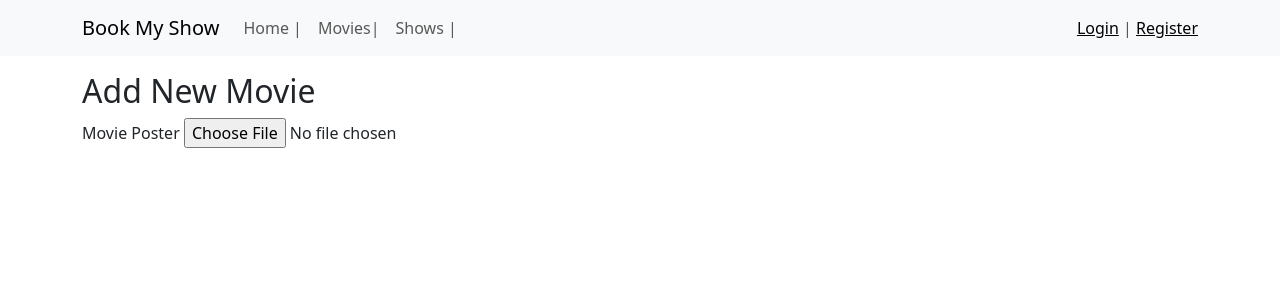
After one commit to pmgumble/BookShow, a Python web app: template templates/add_movie.html in a window 1280 px wide. The commit adds this page. Shown: the top 300 px of the page. Run offline with Jinja, Linux system fonts and the light colour scheme; the template is opened without the code that fills it, so the values that code supplies are empty.

Commit message:
Signed-off-by: pmgumble <pratikmgumble@gmail.com>

```diff
--- /dev/null
+++ b/templates/add_movie.html
@@ -0,0 +1,82 @@
+{% extends "base.html" %}
+
+{% block content %}
+  <h2>Add New Movie</h2>
+
+  <form method="POST">
+    {{ movie_form.hidden_tag() }}
+
+    <div class="form-group">
+      {{ movie_form.name.label }}
+      {{ movie_form.name(class="form-control") }}
+      {% for error in movie_form.name.errors %}
+        <span class="text-danger">{{ error }}</span>
+      {% endfor %}
+    </div>
+
+    <div class="form-group">
+      {{ movie_form.genere.label }}
+      {{ movie_form.genere(class="form-control") }}
+      {% for error in movie_form.genere.errors %}
+        <span class="text-danger">{{ error }}</span>
+      {% endfor %}
+    </div>
+
+    <div class="form-group">
+      {{ movie_form.director.label }}
+      {{ movie_form.director(class="form-control") }}
+      {% for error in movie_form.director.errors %}
+        <span class="text-danger">{{ error }}</span>
+      {% endfor %}
+    </div>
+
+    <div class="form-group">
+      {{ movie_form.cast.label }}
+      {{ movie_form.cast(class="form-control") }}
+      {% for error in movie_form.cast.errors %}
+        <span class="text-danger">{{ error }}</span>
+      {% endfor %}
+    </div>
+
+    <div class="form-group">
+      {{ movie_form.synopsis.label }}
+      {{ movie_form.synopsis(class="form-control") }}
+      {% for error in movie_form.synopsis.errors %}
+        <span class="text-danger">{{ error }}</span>
+      {% endfor %}
+    </div>
+
+    <div class="form-group">
+      {{ movie_form.duration.label }}
+      {{ movie_form.duration(class="form-control") }}
+      {% for error in movie_form.duration.errors %}
+        <span class="text-danger">{{ error }}</span>
+      {% endfor %}
+    </div>
+
+    <div class="form-group">
+      {{ movie_form.release_date.label }}
+      {{ movie_form.release_date(class="form-control") }}
+      {% for error in movie_form.release_date.errors %}
+        <span class="text-danger">{{ error }}</span>
+      {% endfor %}
+    </div>
+
+    <div class="form-group">
+      {{ movie_form.rating.label }}
+      {{ movie_form.rating(class="form-control") }}
+      {% for error in movie_form.rating.errors %}
+        <span class="text-danger">{{ error }}</span>
+      {% endfor %}
+    </div>
+    <div class="form-group">
+      <label for="poster">Movie Poster</label>
+      <input type="file" class="form-control-file" id="poster" name="poster">
+  </div>
+
+    <br>
+    <div class="form-group">
+      {{ movie_form.submit(class="btn btn-primary") }}
+    </div>
+  </form>
+{% endblock %}
```
Also changed, not shown: application/controllers.py (+134 -4 lines), templates/add_cinema.html (added, +50 -0 lines), templates/add_show.html (added, +40 -0 lines), templates/admin.html (+12 -5 lines), db_directory/testdb.sqlite3.
